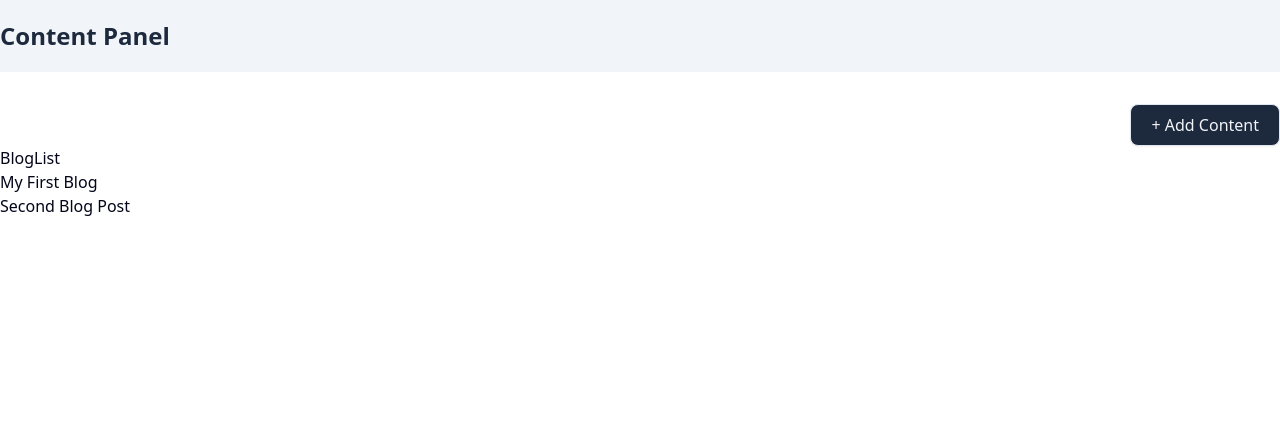
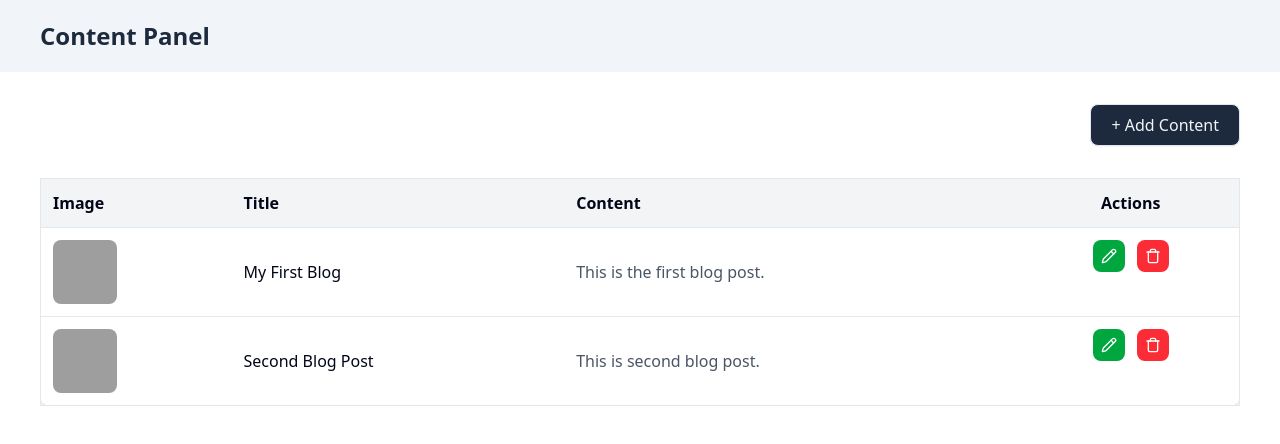
Before and after one commit to busracogul/content-management-panel, a React (Vite) app: page / in a window 1280 px wide. Shown: the top 444 px of the page. Built offline with nearby package versions, Linux system fonts and the light colour scheme; data requests are answered from the project's data file; grey boxes are pictures that could not be loaded.

Commit message:
feat: add table to BlogList

```diff
--- a/src/App.tsx
+++ b/src/App.tsx
@@ -5,7 +5,7 @@ import { Link } from "react-router-dom";
 function App() {
   return (
     <>
-      <div className=" bg-slate-100">
+      <div className=" bg-slate-100 px-10">
         <div className="container mx-auto">
           <nav className="justify-between flex py-5">
             <p className="text-2xl font-semibold text-slate-800">
@@ -14,8 +14,8 @@ function App() {
           </nav>
         </div>
       </div>
-      <div className="container mx-auto flex justify-end mt-8">
-        <Link to="/content-page">
+      <div className="container mx-auto px-10 flex justify-end mt-8">
+        <Link to="/contents">
           <Button
             variant="outline"
             className="bg-slate-800 hover:bg-slate-700 hover:text-slate-100 text-slate-100 text-md p-5"
--- a/src/BlogList.tsx
+++ b/src/BlogList.tsx
@@ -1,73 +1,84 @@
 import { useEffect, useState } from "react";
-import { addBlog, fetchListBlog, updateBlog } from "./api/api";
+import { useNavigate } from "react-router-dom";
+import { fetchListBlog, deleteBlog } from "./api/api";
+import { Pencil, Trash } from "lucide-react";
 
-interface BlogListProps {
+interface Blog {
   id: string;
   title: string;
   imageUrl: string;
   paragraph: string;
-}[];
+}
 
 function BlogList() {
-  const [blogs, setBlogs] = useState<BlogListProps[]>([]);
-  const [newBlog, setNewBlog] = useState({ title: "", imageUrl: "", paragraph: "" });
-  const [editBlogId, setEditBlogId] = useState<string | null>(null);
-
+  const [blogs, setBlogs] = useState<Blog[]>([]);
+  const navigate = useNavigate();
 
   useEffect(() => {
     async function getBlog() {
       try {
         const fetchedBlogs = await fetchListBlog();
-        const fetchData = fetchedBlogs.data;
-        console.log("dfksldf", fetchData);
-        setBlogs(fetchData);
+        setBlogs(fetchedBlogs.data);
       } catch (err) {
-        console.log(err);
+        console.error("Error fetching blogs", err);
       }
     }
-
     getBlog();
   }, []);
 
-  const handleAddBlog = async () => {
+  const handleUpdateBlog = (id: string) => {
+    navigate(`/contents/${id}`);
+  };
+
+  const handleDeleteBlog = async (id: string) => {
     try {
-      const addedBlog = await addBlog(newBlog);
-      setBlogs([...blogs, addedBlog]);
-      setNewBlog({ title: "", imageUrl: "", paragraph: "" });
+      await deleteBlog(id);
+      setBlogs(blogs.filter((blog) => blog.id !== id));
     } catch (err) {
-      console.error("Failed to add blog", err);
+      console.error("Failed to delete blog", err);
     }
   };
 
-  //  Blog Güncelleme
-//   const handleUpdateBlog = async (id: string, updatedData: Partial<BlogListProps>) => {
-//     try {
-//       const updatedBlog = await updateBlog(id, updatedData);
-//       setBlogs(blogs.map((blog) => (blog.id === id ? updatedBlog : blog)));
-//       setEditBlogId(null);
-//     } catch (err) {
-//       console.error("Failed to update blog", err);
-//     }
-//   };
-
-  // Blog Silme
-//   const handleDeleteBlog = async (id: string) => {
-//     try {
-//       await deleteBlog(id);
-//       setBlogs(blogs.filter((blog) => blog.id !== id));
-//     } catch (err) {
-//       console.error("Failed to delete blog", err);
-//     }
-//   };
-
   return (
-    <>
-      <div>BlogList</div>
-
-      {blogs.map((blog) => (
-        <div key={blog.id}>{blog.title}</div>
-      ))}
-    </>
+    <div className="container mx-auto px-10 mt-8">
+      <div className="overflow-x-auto">
+        <table className="min-w-full bg-white border border-gray-200 shadow-md rounded-lg">
+          <thead>
+            <tr className="bg-gray-100 border-b">
+              <th className="p-3 text-left">Image</th>
+              <th className="p-3 text-left">Title</th>
+              <th className="p-3 text-left">Content</th>
+              <th className="p-3 text-center">Actions</th>
+            </tr>
+          </thead>
+          <tbody>
+            {blogs.map((blog) => (
+              <tr key={blog.id} className="border-b hover:bg-gray-50">
+                <td className="p-3">
+                  <img src={blog.imageUrl} alt={blog.title} className="w-16 h-16 object-cover rounded-md" />
+                </td>
+                <td className="p-3 font-medium">{blog.title}</td>
+                <td className="p-3 text-gray-600">{blog.paragraph}</td>
+                <td className="p-3 flex justify-center gap-3">
+                  <button
+                    className="p-2 bg-green-600 text-white rounded-md hover:bg-green-700"
+                    onClick={() => handleUpdateBlog(blog.id)}
+                  >
+                    <Pencil size={16} />
+                  </button>
+                  <button
+                    className="p-2 bg-red-500 text-white rounded-md hover:bg-red-600"
+                    onClick={() => handleDeleteBlog(blog.id)}
+                  >
+                    <Trash size={16} />
+                  </button>
+                </td>
+              </tr>
+            ))}
+          </tbody>
+        </table>
+      </div>
+    </div>
   );
 }
 
--- a/src/ContentPage.tsx
+++ b/src/ContentPage.tsx
@@ -1,11 +1,13 @@
+import { useEffect, useState } from "react";
+import { useParams } from "react-router-dom";
 import { useForm, Controller } from "react-hook-form";
+import { fetchListBlog, updateBlog, addBlog } from "./api/api";
 import { zodResolver } from "@hookform/resolvers/zod";
 import * as z from "zod";
 import { Input } from "./components/ui/input";
 import { Label } from "./components/ui/label";
 import { Button } from "./components/ui/button";
 import TextEditor from "./text-editor";
-import { addBlog } from "./api/api";
 import { toast } from "sonner";
 
 const schema = z.object({
@@ -17,20 +19,56 @@ const schema = z.object({
 type FormData = z.infer<typeof schema>;
 
 function ContentPage() {
+  const { id } = useParams();
+  const [loading, setLoading] = useState(true);
   const {
     control,
     register,
     reset,
     handleSubmit,
+    setValue,
     formState: { errors, isSubmitting },
   } = useForm<FormData>({ resolver: zodResolver(schema) });
 
-  // Form submit işlemi
+  useEffect(() => {
+    async function loadBlogData() {
+      if (!id) {
+        setLoading(false); // Eğer id yoksa, loading'i hemen false yap
+        return; // Yeni içerik ekleme sayfasına yönlendir
+      }
+
+      try {
+        const response = await fetchListBlog();
+        const blog = response.data.find((b: any) => b.id === id);
+        if (blog) {
+          setValue("title", blog.title);
+          setValue("imageUrl", blog.imageUrl);
+          setValue("paragraph", blog.paragraph);
+        } else {
+          toast.error("Blog not found");
+        }
+      } catch (error) {
+        console.error("Error fetching blog data", error);
+        toast.error("Error fetching blog data");
+      } finally {
+        setLoading(false);
+      }
+    }
+    loadBlogData();
+  }, [id, setValue]);
+
   const onSubmit = handleSubmit(async (data) => {
-    await addBlog(data);
-    toast.success("Content added successfully!");
+    if (!id) {
+      await addBlog(data); // Eğer id yoksa, yeni blog oluştur
+      toast.success("Blog created!");
+    } else {
+      await updateBlog(id, data); // Eğer id varsa, blog güncelle
+      toast.success("Blog updated!");
+    }
     reset();
   });
+
+  if (loading) return <p>Loading...</p>;
 
   return (
     <>
--- a/src/api/api.ts
+++ b/src/api/api.ts
@@ -10,13 +10,13 @@ export async function fetchListBlog(){
 }
 
 export async function addBlog(blogData: {title: string; imageUrl: string; paragraph:string}){
-const response= await instance.post("/contents", blogData);
-return response.data;
+  const response = await instance.post("/contents", blogData);
+  return response.data;
 }
 
-export async function updateBlog(id: string, updateData: {title: string; imageUrl:string; paragraph: string}){
-const response= await instance.put(`/contents/${id}`, updateData)
-return response.data;
+export async function updateBlog(id: string, updateData: Partial<{title: string; imageUrl: string; paragraph: string}>) {
+  const response = await instance.put(`/contents/${id}`, updateData);
+  return response.data;
 }
 
 export async function deleteBlog(id: string) {
--- a/src/main.tsx
+++ b/src/main.tsx
@@ -11,7 +11,7 @@ const router = createBrowserRouter([
     element: <App />,
   },
   {
-    path: "/content-page",
+    path: "/contents/:id",
     element: <ContentPage />,
   },
 ]);
```
